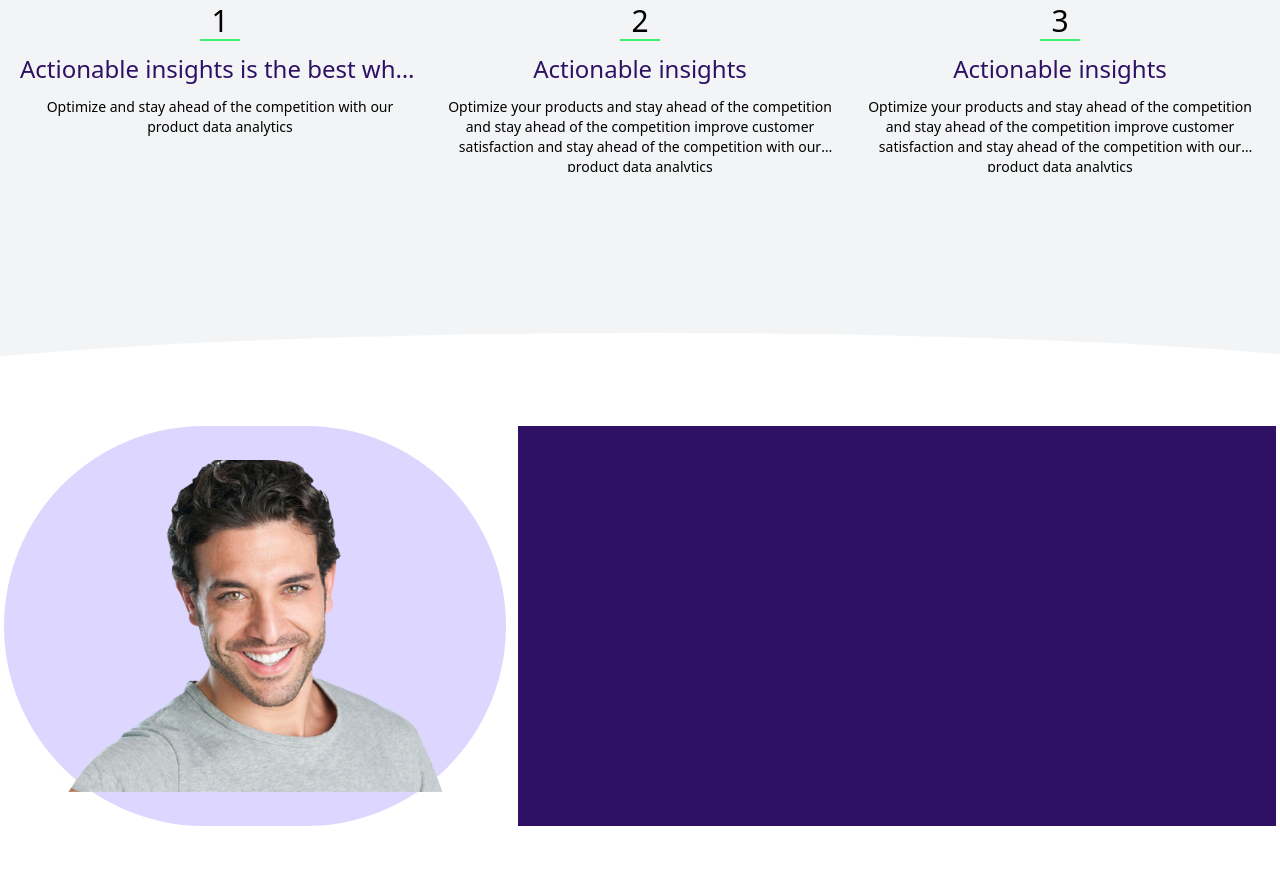
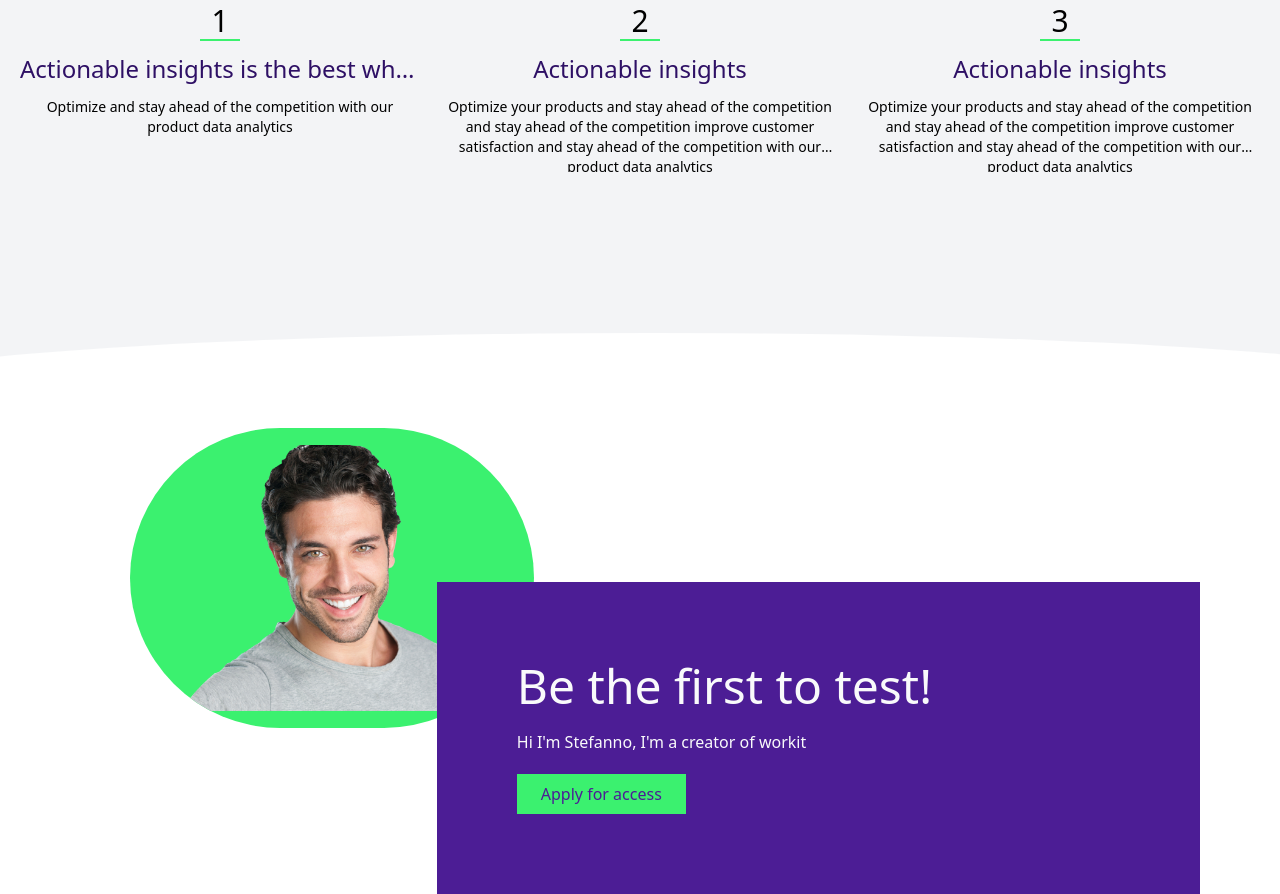
Before and after one commit to dominikjakobsze/Wrokit-landing-page--frontendmentor.io-, a website built with Vite: page frontend/app-vite/index.html in a window 1280 px wide. Shown: the part 619-1513 px from the top of the page. Before the commit the page ends 1449 px from the top, so only its background shows below. Built offline with nearby package versions, Linux system fonts and the light colour scheme.

Commit message:
be the first to test section

```diff
--- a/frontend/app-vite/index.html
+++ b/frontend/app-vite/index.html
@@ -50,13 +50,14 @@
 
       <section class="w-full h-[100px] bg-white cp-1 rotate-[180deg]"></section>
 
-      <section class="w-full gap-3 grid grid-cols-5 bg-white p-1">
-        <div class="bg-violet-200 col-span-2 w-full text-center rounded-full self-center">
-          <img class="w-full h-[400px] object-contain" src="./public/images/face.png" alt="face" />
+      <section class="w-full gap-3 grid grid-cols-5 bg-white py-20">
+        <div class="bg-[#3bf16f] translate-x-20 -translate-y-20  col-span-2 w-[80%] text-center self-center justify-self-center rounded-full overflow-hidden">
+          <img class="w-full h-[300px] object-contain" src="./public/images/face.png" alt="face" />
         </div>
-        <div class="bg-violet-950 col-span-3 w-full text-center text-gray-50 grid grid-cols-1">
-          <h1></h1>
-          <p></p>
+        <div class="bg-violet-900 -translate-x-20 translate-y-20 col-span-3 w-full text-center text-gray-50 grid grid-cols-1 self-center p-20 gap-5">
+          <h1 class="text-start w-full text-5xl">Be the first to test!</h1>
+          <p class="text-start w-full">Hi I'm Stefanno, I'm a creator of workit</p>
+          <div class="bg-[#3bf16f] px-6 py-2 text-violet-900 text-base self-center justify-self-start">Apply for access</div>
         </div>
       </section>
 
```
